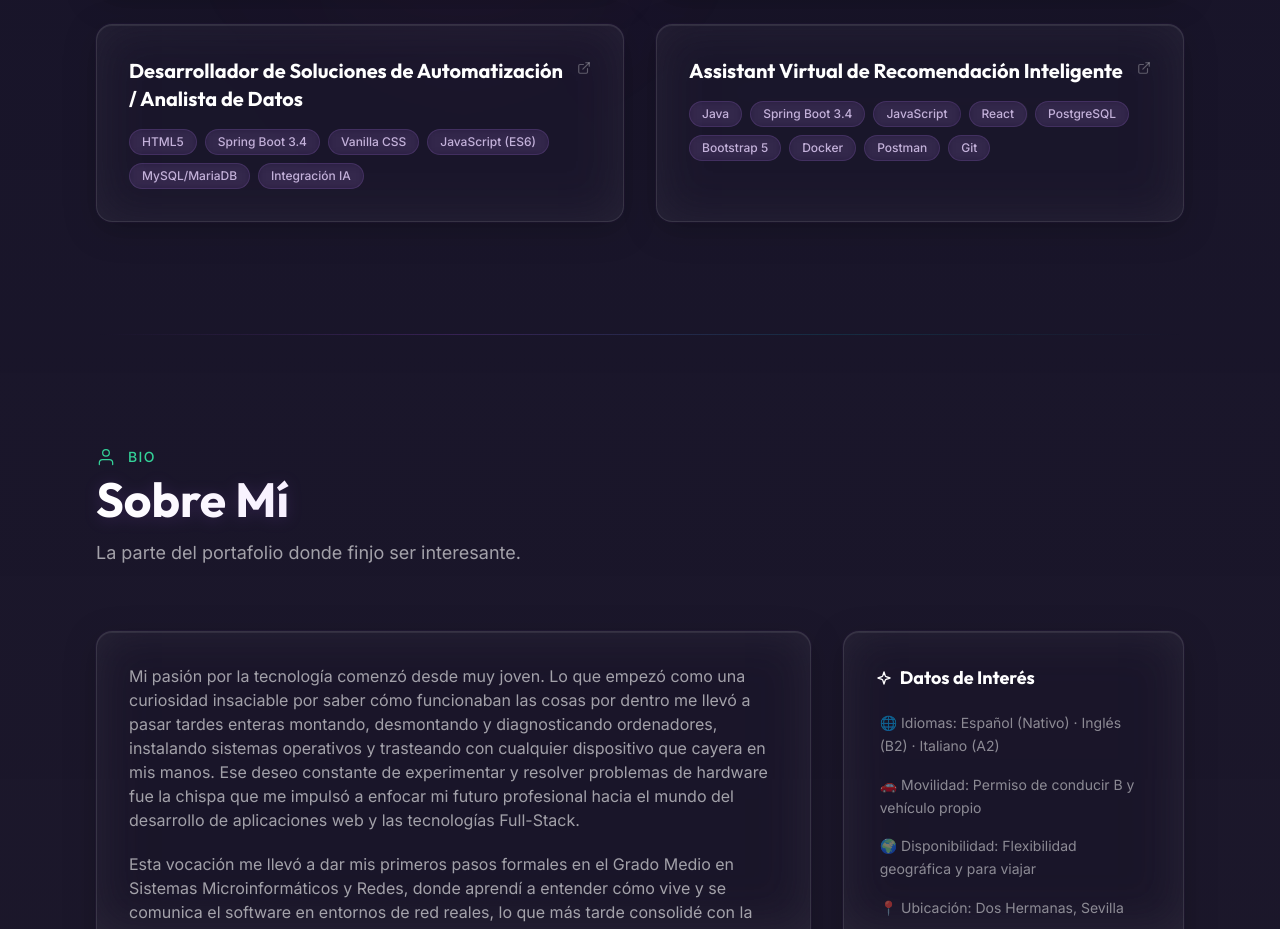
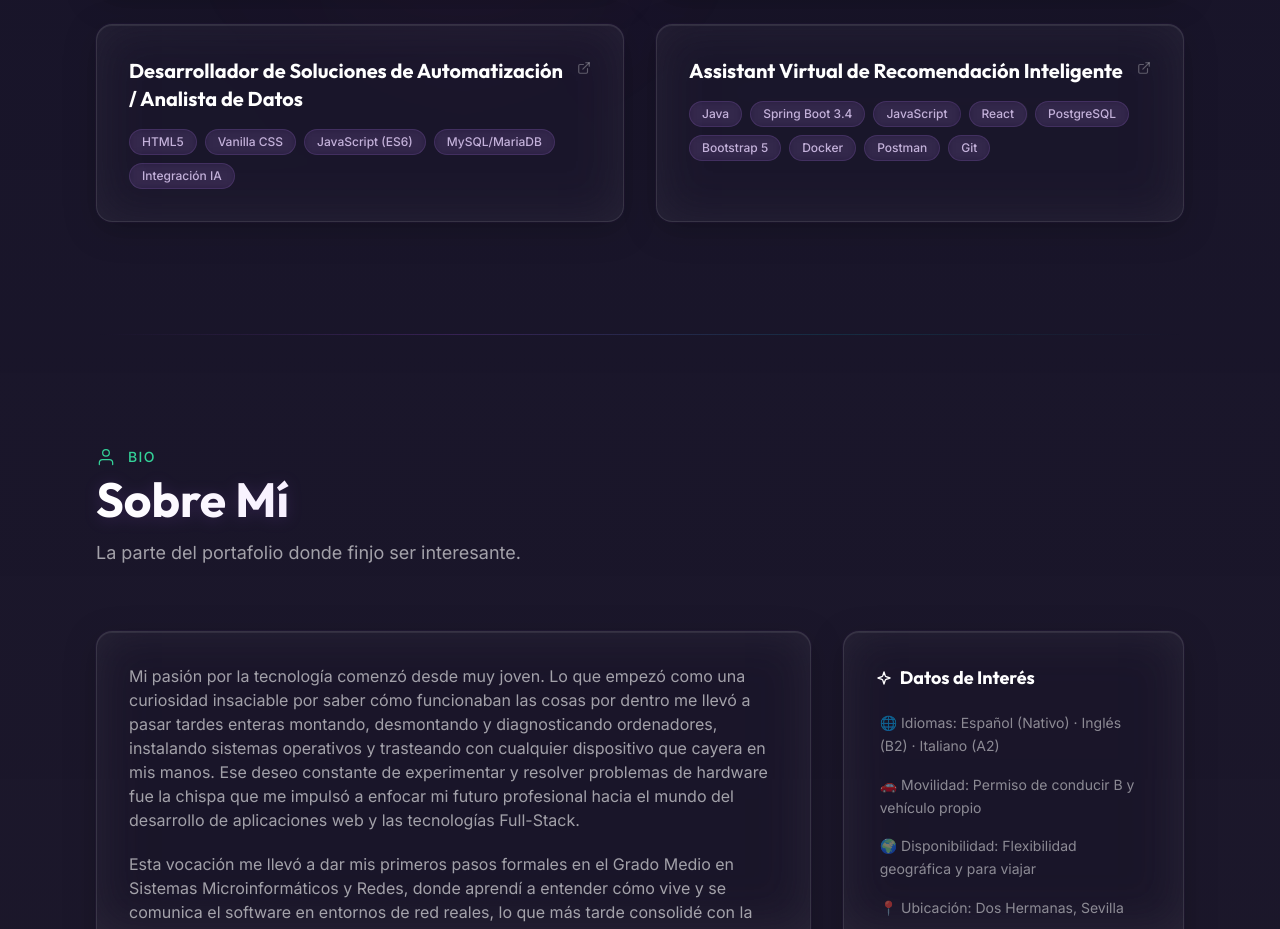
Before and after one commit to alonsoarriaza/Mi-portafolios, a React (Vite) app in the folder portafolio-app/: page / in a window 1280 px wide. Shown: the part 6420-7349 px from the top of the page. Built offline with nearby package versions, Linux system fonts and the light colour scheme.

Commit message:
actualizando caracteres

```diff
--- a/portafolio-app/src/App.jsx
+++ b/portafolio-app/src/App.jsx
@@ -132,7 +132,7 @@ const PROJECTS = [
     title: "Desarrollador de Soluciones de Automatización / Analista de Datos",
     description: `Desarrollé una aplicación web (Single Page Application) utilizando HTML5, Vanilla CSS y JavaScript (ES6) orientada a automatizar la clasificación de actividades comerciales...`,
     notes: "Pasar de miles de clientes sueltos a su clasificación en un solo click",
-    tags: ["HTML5", "Spring Boot 3.4", "Vanilla CSS", "JavaScript (ES6)", "MySQL/MariaDB", "Integración IA"],
+    tags: ["HTML5", "Vanilla CSS", "JavaScript (ES6)", "MySQL/MariaDB", "Integración IA"],
     githubLink: "https://github.com/alonsoarriaza/Desarrollador-de-Soluciones-de-Automatizaci-n-Analista-de-Datos",
   },
   {
```
